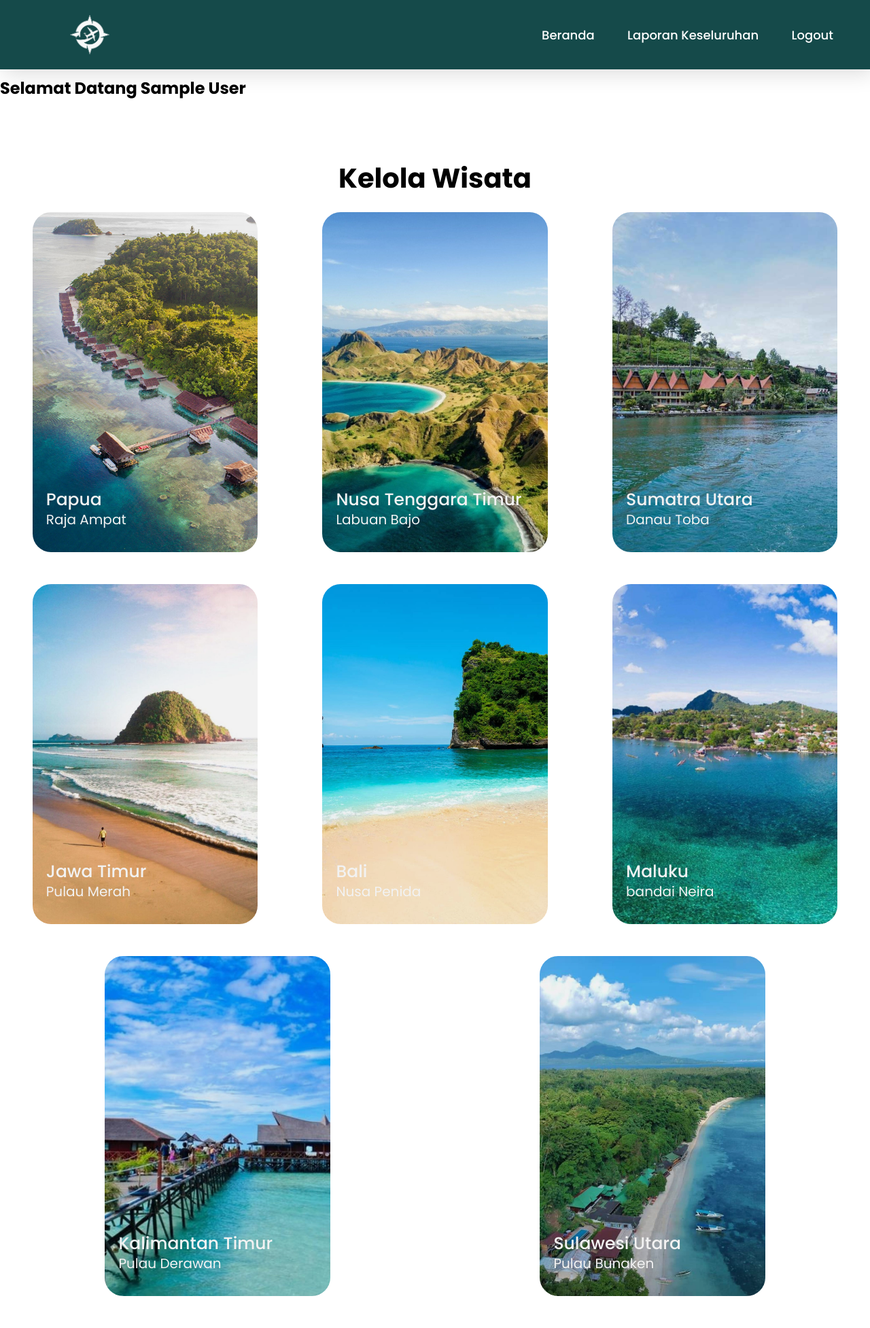
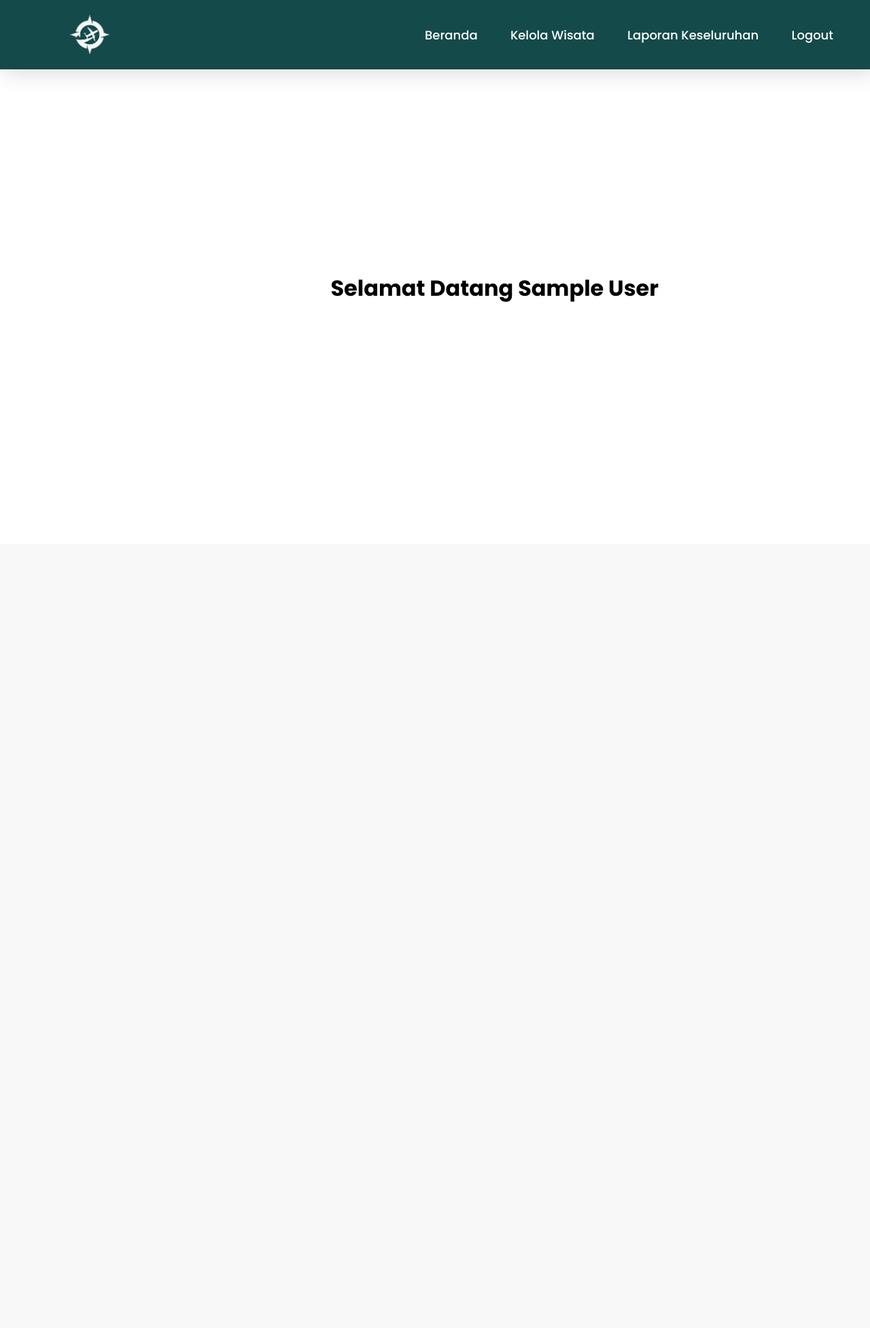
Before and after one commit to bayuuubgs/FP_PT_Kel4, a PHP site: page /admin.php in a window 1280 px wide. Shown: the whole page at 68% size. After the commit the page ends 444 px from the top, so only its background shows below. Run offline with PHP 8.4, Linux system fonts and the light colour scheme; the visitor is signed in with stand-in values (Sample User, id 1); tables that the repository leaves empty or names only in its code hold one stand-in row (values such as "Sample post").

Commit message:
update terbaru

```diff
--- a/admin.php
+++ b/admin.php
@@ -25,6 +25,33 @@ if (isset($_SESSION['nama'])) {
     header("location:login.php");
     exit; // Keluar dari skrip
 }
+// Login kelola wisata
+if(isset($_POST['Loginkode'])) {
+    $wisata = $_POST['Wisata'];
+    $kode = $_POST['Kode'];
+
+    $cek_wisata = mysqli_query($conn, "SELECT * FROM tb_wisata WHERE nama_wisata = '$wisata'");
+
+    if(mysqli_num_rows($cek_wisata) === 1) {
+        // Jika wisata ditemukan, ambil data wisata
+        $data_wisata = mysqli_fetch_assoc($cek_wisata);
+        $kode_wisata_db = $data_wisata['kode_wisata'];
+
+        // Cocokkan kode yang dimasukkan dengan kode wisata dari database
+        if($kode_wisata_db === $kode) {
+            // Jika kode cocok, arahkan pengguna ke halaman lain
+            header("location: laporanwisata.php");
+            exit();
+        } else {
+            // Jika kode tidak cocok, berikan pesan kesalahan
+            echo "<script>
+                    alert('Kode tidak valid!');
+                    window.location = 'admin.php'; // Redirect kembali ke halaman login
+                </script>";
+            exit();
+        }
+    }
+}
 ?>
 
 <!DOCTYPE html>
@@ -49,79 +76,38 @@ if (isset($_SESSION['nama'])) {
                 <ul class="navbar">
                     <li>
                         <a href="#">Beranda</a>
+                        <a class="start">Kelola Wisata</a>
                         <a href="laporan.php">Laporan Keseluruhan</a>
                         <a href="./logout.php">Logout</a>
                     </li>
                 </ul>
             </nav>
         </div>
-    <section class="locations" id="locations">
-        <h2>Selamat Datang <?php echo $nama_pengguna; ?></h2>
-        <div class="package-title">
-            <h2>Kelola Wisata</h2>
+        <div class="inner">
+            <h1>Selamat Datang <?php echo $nama_pengguna; ?></h1>
         </div>
-
-        <div class="location-content">
-
-            <a class="start"><div class="col-content">
-                <img src="./asset/ampat.jpg" alt="">
-                <h5>Papua</h5>
-                <p>Raja Ampat</p>
-            </div></a>
-
-            <a class="start"><div class="col-content">
-                <img src="./asset/bajo.jpg" alt="">
-                <h5>Nusa Tenggara Timur</h5>
-                <p>Labuan Bajo</p>
-            </div></a>
-
-            <a class="start"><div class="col-content">
-                <img src="./asset/toba.jpg" alt="">
-                <h5>Sumatra Utara</h5>
-                <p>Danau Toba</p>
-            </div></a>
-
-            <a class="start"><div class="col-content">
-                <img src="./asset/merah.jpg" alt="">
-                <h5>Jawa Timur</h5>
-                <p>Pulau Merah</p>
-            </div></a>
-
-            <a class="start"><div class="col-content">
-                <img src="./asset/nusa.jpg" alt="">
-                <h5>Bali</h5>
-                <p>Nusa Penida</p>
-            </div></a>
-
-            <a class="start"><div class="col-content">
-                <img src="./asset/neira.jpg" alt="">
-                <h5>Maluku</h5>
-                <p>bandai Neira</p>
-            </div></a>
-
-            <a class="start"><div class="col-content">
-                <img src="./asset/derawan.jpg" alt="">
-                <h5>Kalimantan Timur</h5>
-                <p>Pulau Derawan</p>
-            </div></a>
-
-            <a class="start"><div class="col-content">
-                <img src="./asset/bunaken.jpg" alt="">
-                <h5>Sulawesi Utara</h5>
-                <p>Pulau Bunaken</p>
-            </div></a>
-        </div>
-    </section>
     </div>
     <div class="popup-login">
+        <form action="" method="post">
         <h2 style="font-size:30pt;">Masukkan Kode</h2>
+        <h3>Pilih Wisata :</h3><br>
+            <select name="Wisata">
+                <option value="Raja Ampat">Raja Ampat</option>
+                <option value="Labuan Bajo">Labuan Bajo</option>
+                <option value="Danau Toba">Danau Toba</option>
+                <option value="Pulau Merah">Pulau Merah</option>
+                <option value="Nusa Penida">Nusa Penida</option>
+                <option value="Banda Neira">Banda Neira</option>
+                <option value="Pulau Derawan">Pulau Derawan</option>
+                <option value="Pulau Bunaken">Pulau Bunaken</option>
+            </select>
         <div class="inputbox-popup">
-                    <input  type="text" required="Requiered" name="User">
+            <input type="text" required="Requiered" name="Kode">
             <span>Apa kodenya?</span><br>
         </div>
         <div class="btn-group">
             <button class="info-btn exit-btn">Kembali</button>
-            <a href="#" class="info-btn continue-btn">Login</a>
+            <button type="submit" name="Loginkode" class="info-btn">Login</button>
         </div>
     </div>
     <script src="./js/script.js"></script>
--- a/css/style.css
+++ b/css/style.css
@@ -913,10 +913,11 @@ body1 {
 /* Admin */
 
 .inner {
-    padding: 320px;
+    position: fixed;
+    top: 50%;
+    left: 38%;
     text-align: center;
     justify-content: center;
-    text-align: center;
 }
 
 .atasan{
@@ -952,6 +953,8 @@ body1 {
     transition: 0.5s ease;
 }
 .popup-login.active {
+    /* border: 2px solid rgb(0, 0, 0); */
+    box-shadow: 0px 0px 30px rgba(0, 0, 0, 0.5);
     opacity: 100;
     pointer-events: auto;
     transform: translate(-50%, -50%) scale(1);
@@ -1055,3 +1058,23 @@ body1 {
 .inputbox-popup input:focus {
     border: 2px solid rgb(21, 74, 74);
 }
+
+select {
+    margin-left: 6px ;
+    height: 100%;
+    width: 95%;
+    background-color: transparent;
+    border: none;
+    outline: none;
+    border: 2px solid rgb(0, 0, 0);
+    border-radius: 10px;
+    font-size: 16pt;
+    padding: 0px 0px 0px 20px;
+    color: rgb(0, 0, 0);
+}
+
+/* Style untuk opsi dalam listbox */
+option {
+    font-size: 16px;
+    padding: 10px;
+}
```
Also changed, not shown: owner.php (+6 -3 lines), laporanwisata.php (renamed from laporanrajaampat.php). Lines whose indentation alone changed are shown as unchanged.
